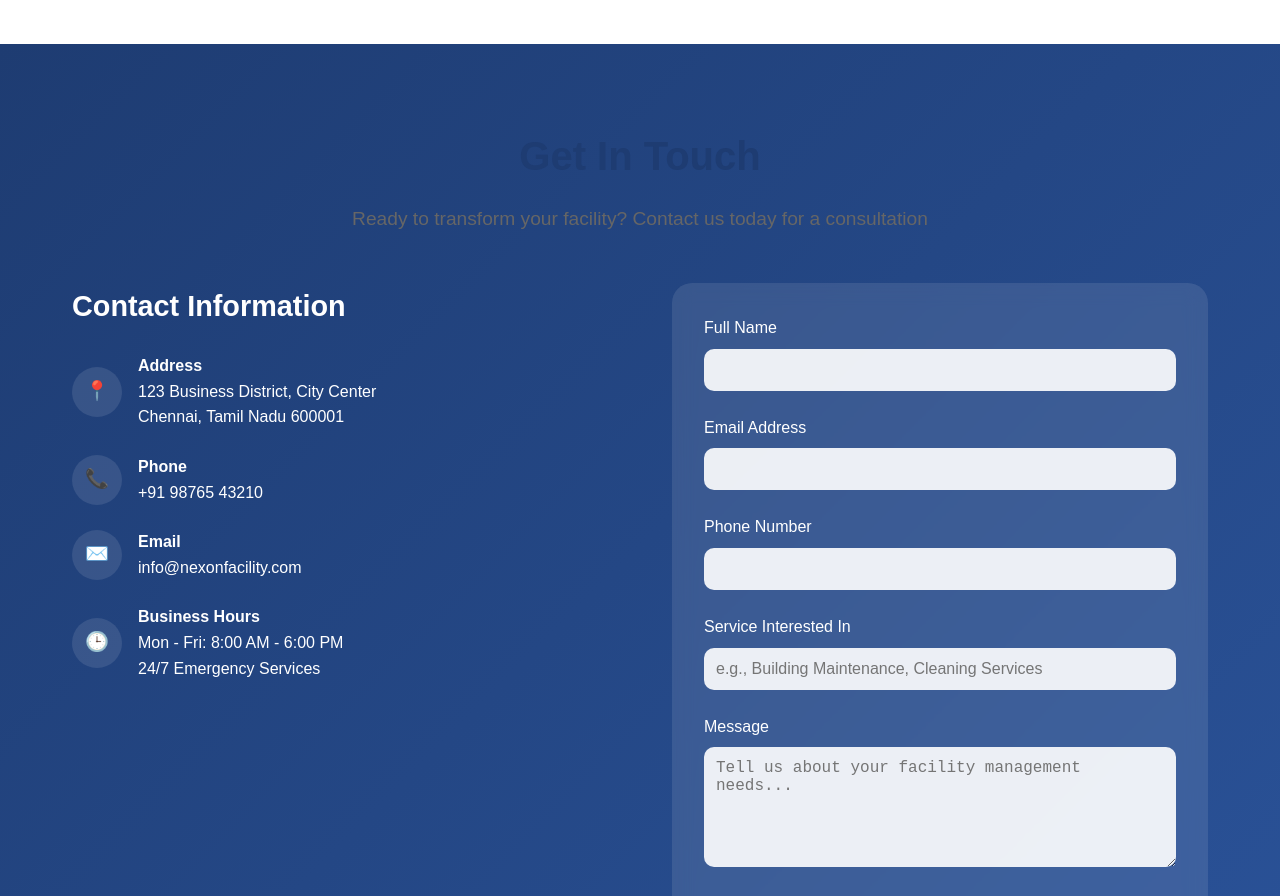
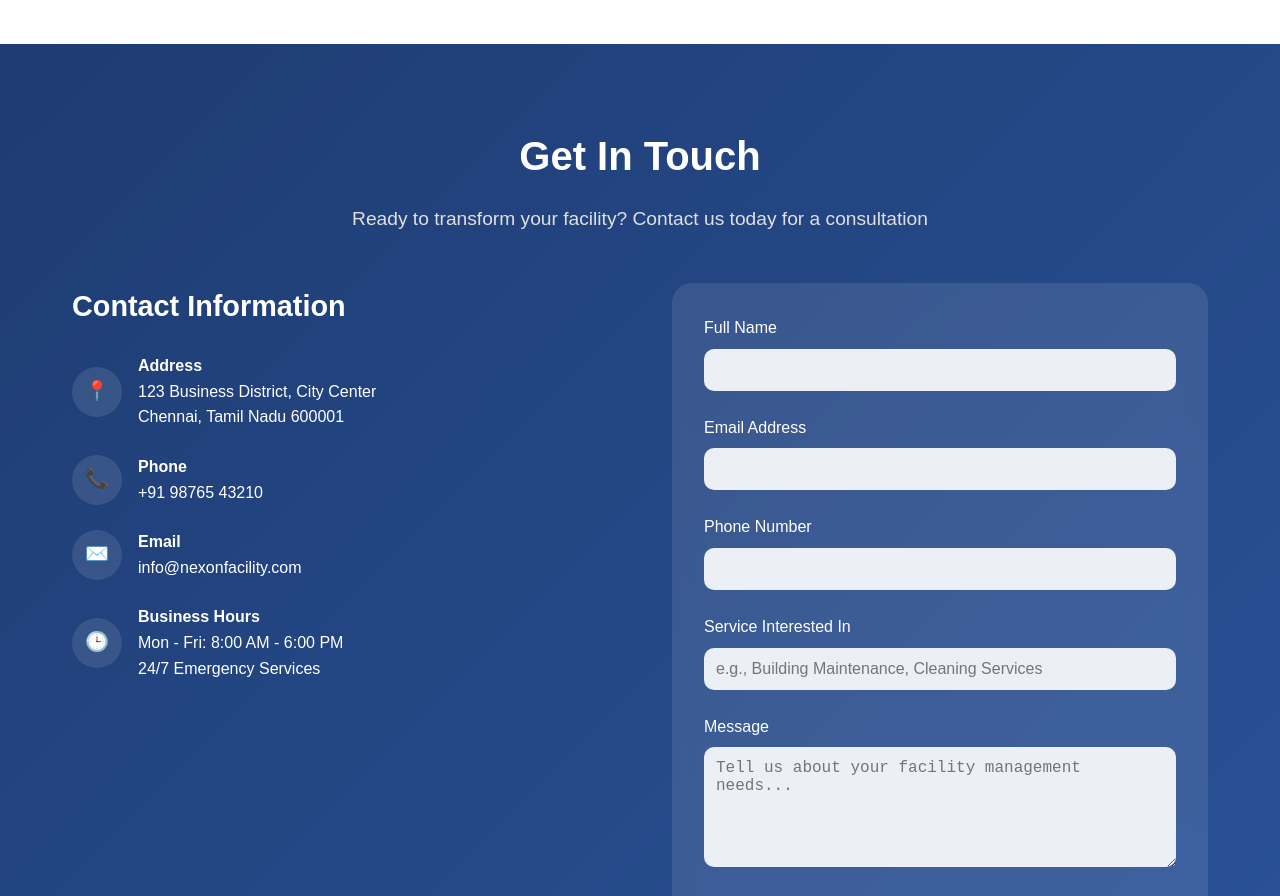
Before and after one commit to K-Priyadarsan/nexon-facility-services, a plain HTML site: page index.html in a window 1280 px wide. Shown: the part 2400-3296 px from the top of the page. Drawn offline with Linux system fonts and the light colour scheme.

Commit message:
Update index.html

```diff
--- a/index.html
+++ b/index.html
@@ -224,11 +224,19 @@
             margin-bottom: 1rem;
         }
 
+        .contact .section-title h2 {
+            color: #ffffff;
+        }
+
         .section-title p {
             font-size: 1.2rem;
             color: #666;
             max-width: 600px;
             margin: 0 auto;
+        }
+
+        .contact .section-title p {
+            color: #e0e0e0;
         }
 
         .services-grid {
```
